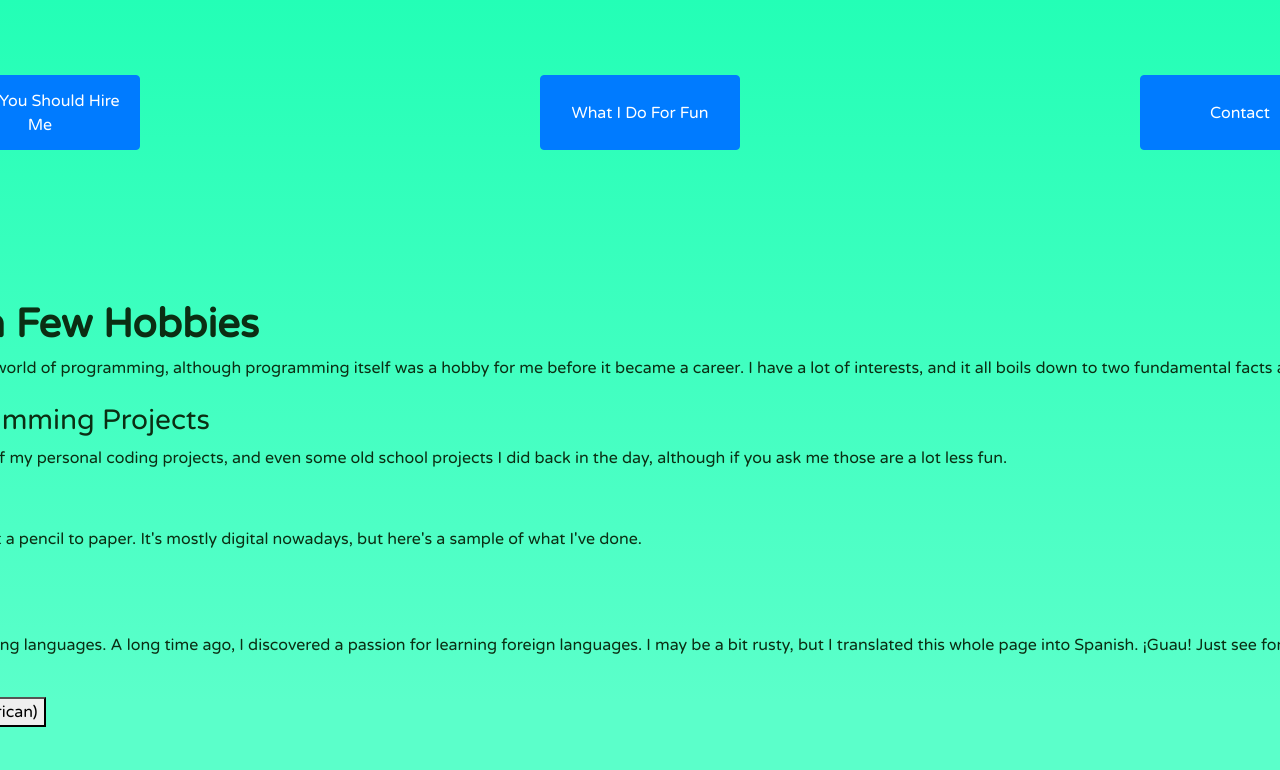
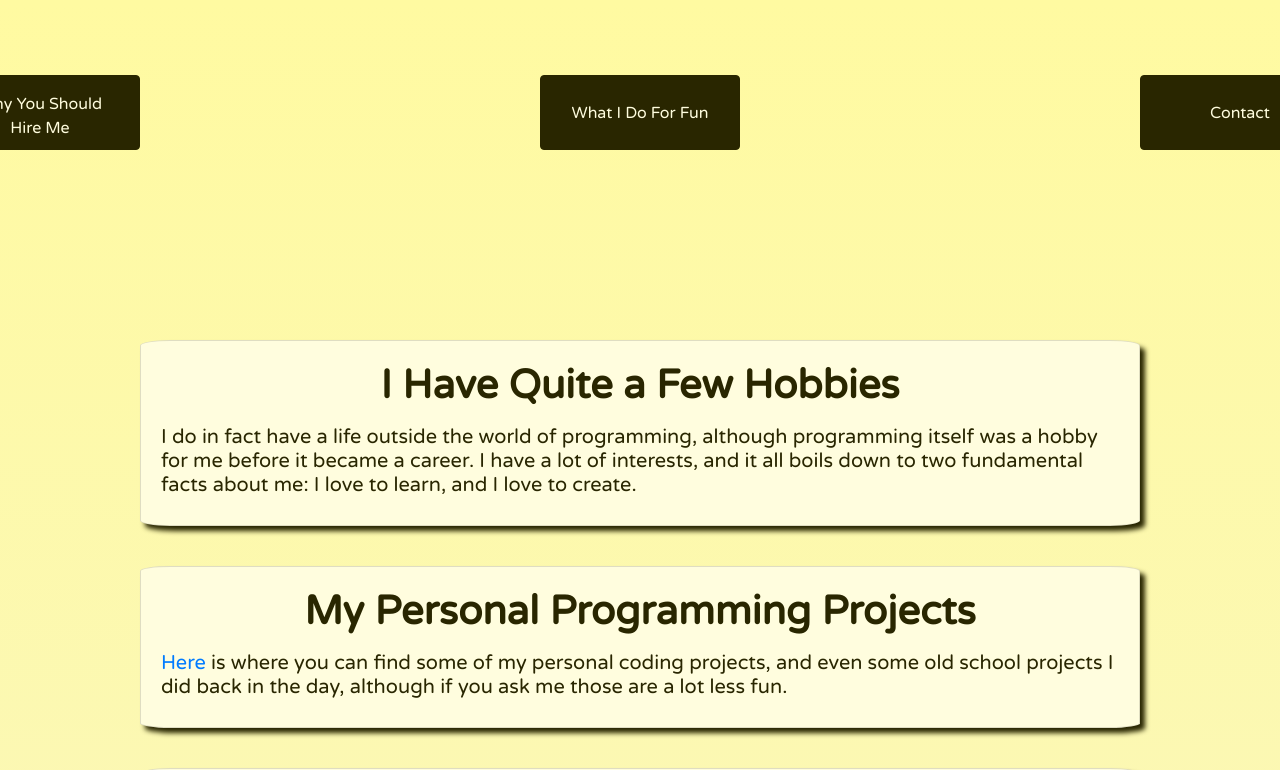
Before and after one commit to copelandBTC/portfolio-site, a React (Create React App) app: page /whatidoforfun in a window 1280 px wide. Shown: the top 770 px of the page. Built offline with nearby package versions, Linux system fonts and the light colour scheme.

Commit message:
did some more stuff

```diff
--- a/src/components/card-title.js
+++ b/src/components/card-title.js
@@ -2,9 +2,11 @@ import React from "react";
 
 const CardTitle = (props) => {
     return (
-        <h2 style={{display: "flex", justifyContent: "center"}}>
-            { props.children }
-        </h2>
+        <div>
+            <h2 style={{display: "flex", justifyContent: "center"}}>
+                { props.children }
+            </h2>
+        </div>
     );
 }
 
--- a/src/components/nav-button.js
+++ b/src/components/nav-button.js
@@ -26,7 +26,7 @@ export default class NavButton extends React.Component {
 	  return (
 		<div>
 			<NavLink to={`/${this.state.path}`}>
-				<Button size="large" className="navButton">
+				<Button size="large" className="button navButton">
 					{ this.state.buttonText }
 				</Button>
 			</NavLink>
--- a/src/components/pages/contact.js
+++ b/src/components/pages/contact.js
@@ -1,6 +1,9 @@
 import React from 'react';
 import NavButton from '../nav-button';
 import Page from './page';
+import SectionCard from '../section-card';
+import CardTitle from '../card-title';
+import { Card, Button } from 'react-bootstrap';
 
 export default class contact extends React.Component {
     state = {};
@@ -9,18 +12,27 @@ export default class contact extends React.Component {
         super();
     }
 
+    componentWillMount() {
+        var themeColors = document.documentElement;
+        themeColors.style.setProperty('--dark-color', '#013030');
+        themeColors.style.setProperty('--light-color', '#e8ffff');
+        themeColors.style.setProperty('--gradient-start', '#7afdff');
+        themeColors.style.setProperty('--gradient-end', '#9efdff');
+
+        // Looks like a sunrise
+        // themeColors.style.setProperty('--gradient-end', '#fcea88');
+    }
+
     render() {
         return (
             <Page>
-                <section id="contact">
-                    <h2>
-                        Don't Be a Stranger
-                    </h2>
+                <SectionCard id="contact">
+                    <CardTitle>Don't Be a Stranger</CardTitle>
                     <div>
-                        <button>Phone</button>
-                        <button>Email</button>
+                        <Button className="button">Phone</Button>
+                        <Button className="button">Email</Button>
                     </div>
-                </section>
+                </SectionCard>
             </Page>
         )
     }
--- a/src/components/pages/hire-me.js
+++ b/src/components/pages/hire-me.js
@@ -7,6 +7,7 @@ import { Card, Button } from 'react-bootstrap';
 import SectionCard from '../section-card';
 import CardTitle from '../card-title';
 import Page from './page';
+import { rootCertificates } from 'tls';
 
 export default class HireMe extends React.Component {
     state = {};
@@ -26,10 +27,18 @@ export default class HireMe extends React.Component {
         ];
     }
 
+    componentWillMount() {
+        var themeColors = document.documentElement;
+        themeColors.style.setProperty('--dark-color', '#0b2e13');
+        themeColors.style.setProperty('--light-color', '#d4fff4');
+        themeColors.style.setProperty('--gradient-start', '#23ffb6');
+        themeColors.style.setProperty('--gradient-end', '#5bffca');
+    }
+
     render() {
         return (
             <Page>
-                <Button block className="resumeButton" size="large">My Resume</Button>
+                <Button className="button" size="large">My Resume</Button>
                 <SectionCard id="education">
                     <CardTitle>MY EDUCATION</CardTitle>
                     <Card.Text>Sam Houston State University</Card.Text>
--- a/src/components/pages/hobbies.js
+++ b/src/components/pages/hobbies.js
@@ -1,6 +1,10 @@
 import React from 'react';
 import NavButton from '../nav-button';
 import Page from './page';
+import SectionCard from '../section-card';
+import CardTitle from '../card-title';
+import { Card, Button } from 'react-bootstrap';
+
 
 export default class Hobbies extends React.Component {
     state = {};
@@ -9,51 +13,57 @@ export default class Hobbies extends React.Component {
         super();
     }
 
+    componentWillMount() {
+        var themeColors = document.documentElement;
+        themeColors.style.setProperty('--dark-color', '#292600');
+        themeColors.style.setProperty('--light-color', '#fffdde');
+        themeColors.style.setProperty('--gradient-start', '#fffaa1');
+        themeColors.style.setProperty('--gradient-end', '#faf7bb');
+    }
+
     render() {
         return (
             <Page>
-                <section id="about-hobbies">
-                    <h2>
-                        I Have Quite a Few Hobbies
-                    </h2>
-                    <div>
+                <SectionCard id="about-hobbies">
+                    <CardTitle>I Have Quite a Few Hobbies</CardTitle>
+                    <Card.Text>
                         I do in fact have a life outside the world of programming, although programming
                         itself was a hobby for me before it became a career. I have a lot of interests,
                         and it all boils down to two fundamental facts about me: I love to learn, and I
                         love to create.
-                    </div>
-                </section>
-                <section id="programming">
-                    <h3>My Personal Programming Projects</h3>
-                    <p>
+                    </Card.Text>
+                </SectionCard>
+                <SectionCard id="programming">
+                    <CardTitle>My Personal Programming Projects</CardTitle>
+                    <Card.Text>
                         <a href="https://github.com/copelandBTC">Here</a> is where you can find some of my personal coding projects, and even some old
                         school projects I did back in the day, although if you ask me those are a lot less
                         fun.
-                    </p>
-                </section>
-                <section id="art">
-                    <h3>My Art</h3>
-                    <p>
+                    </Card.Text>
+                </SectionCard>
+                <SectionCard id="art">
+                    <CardTitle>My Art</CardTitle>
+                    <Card.Text>
                         I've been drawing since I could put a pencil to paper. It's mostly digital nowadays,
                         but here's a sample of what I've done.
-                    </p>
+                    </Card.Text>
                     <div>
                         // Put image carousel here
                     </div>
-                </section>
-                <section id="languages">
-                    <h3>Languages I know</h3>
-                    <p>
+                </SectionCard>
+                <SectionCard id="languages">
+                    <CardTitle>Languages I know</CardTitle>
+                    <Card.Text>
                         Human languages, not programming languages. A long time ago, I discovered a passion for learning
                         foreign languages. I may be a bit rusty, but I translated this whole page into Spanish. ¡Guau! Just
                         see for yourself. // FINGER POINT DOWN EMOJI.
-                    </p>
+                    </Card.Text>
                     <div>
-                        <button>English</button>
-                        <button>Español</button>
-                        <button>English (American)</button>
+                        <Button className="button">English</Button>
+                        <Button className="button">Español</Button>
+                        <Button className="button">English (American)</Button>
                     </div>
-                </section>
+                </SectionCard>
             </Page>
         )
     }
--- a/src/components/pages/page.js
+++ b/src/components/pages/page.js
@@ -12,13 +12,16 @@ export default class Page extends React.Component {
     render() {
         return (
             <div>
+                <div>
                     <header>
-                    <div class="NavButtonSection">
+                        <div className="NavButtonSection">
                             <NavButton buttonText = "Why You Should Hire Me" />
                             <NavButton buttonText = "What I Do For Fun" />
                             <NavButton buttonText = "Contact" />
                         </div>
                     </header>
+                </div>
+                <div></div>
                 { this.props.children }
                 <footer>
                     Made by Brandon Copeland © { new Date().getFullYear() }
--- a/src/components/section-card.js
+++ b/src/components/section-card.js
@@ -4,7 +4,7 @@ import { Card, ListGroup } from 'react-bootstrap';
 const SectionCard = (props) => {
     return (
         <section>
-            <Card style={{ width: '40rem', background: '#d4fff4', marginBottom: "40px", borderRadius: "3%", boxShadow: "5px 5px 5px #0b2e13" }}>
+            <Card className="sectionCard">
                 <Card.Body>
                     {
                         props.children.map(child => {
--- a/src/styles/hire-me.css
+++ b/src/styles/hire-me.css
@@ -14,17 +14,3 @@ hr {
     border-right-width: 150px;
     border-color: #0b2e13;
 }
-
-.resumeButton {
-    padding: 1rem 1.5rem;
-    color: #d4fff4;
-    background: #0b2e13;
-    border-color: #0b2e13;
-    margin-bottom: 40px;
-}
-
-.resumeButton:hover {
-    color: #d4fff4;
-    background: #0b2e13;
-    border-color: #0b2e13;
-}
--- a/src/styles/page.css
+++ b/src/styles/page.css
@@ -1,13 +1,27 @@
+:themeColors {
+    --dark-color: #0b2e13;
+    --light-color: #d4fff4;
+    --gradient-start: #23ffb6;
+    --gradient-end: #5bffca;
+}
+
+/* html {
+    height: 100%;
+} */
+
 body {
+    /* height: 100%;
+    margin: 0;
+    background-repeat: no-repeat;
+    background-attachment: fixed; */
     font-family: 'Varela Round';
     display: flex;
     justify-content: center;
-    color: #0b2e13;
-    background: rgb(35,255,182);
-    background: -moz-linear-gradient(180deg, rgba(35,255,182,1) 0%, rgba(91,255,202,1) 78%);
-    background: -webkit-linear-gradient(180deg, rgba(35,255,182,1) 0%, rgba(91,255,202,1) 78%);
-    background: linear-gradient(180deg, rgba(35,255,182,1) 0%, rgba(91,255,202,1) 78%);
-    filter: progid:DXImageTransform.Microsoft.gradient(startColorstr="#23ffb6",endColorstr="#5bffca",GradientType=1);
+    color: var(--dark-color);
+    background: -moz-linear-gradient(180deg, var(--gradient-start) 0%, var(--gradient-end) 78%);
+    background: -webkit-linear-gradient(180deg, var(--gradient-start) 0%, var(--gradient-end) 78%);
+    background: linear-gradient(180deg, var(--gradient-start) 0%, var(--gradient-end) 78%);
+    filter: progid:DXImageTransform.Microsoft.gradient(startColorstr=var(--gradient-start),endColorstr=var(--gradient-end),GradientType=1);
 }
 
 header {
@@ -26,3 +40,27 @@ footer {
     display: flex;
     flex-direction: row;
 }
+
+.sectionCard {
+    width: '40rem';
+    background: var(--light-color);
+    margin-right: 400px;
+    margin-left: 400px;
+    margin-bottom: 40px;
+    border-radius: 3%;
+    box-shadow: 5px 5px 5px var(--dark-color);
+}
+
+.button {
+    padding: 1rem 1.5rem;
+    color: var(--light-color);
+    background: var(--dark-color);
+    border-color: var(--dark-color);
+    margin-bottom: 40px;
+}
+
+.button:hover {
+    color: var(--light-color);
+    background: var(--dark-color);
+    border-color: var(--dark-color);
+}
```
Lines whose indentation alone changed are shown as unchanged.
